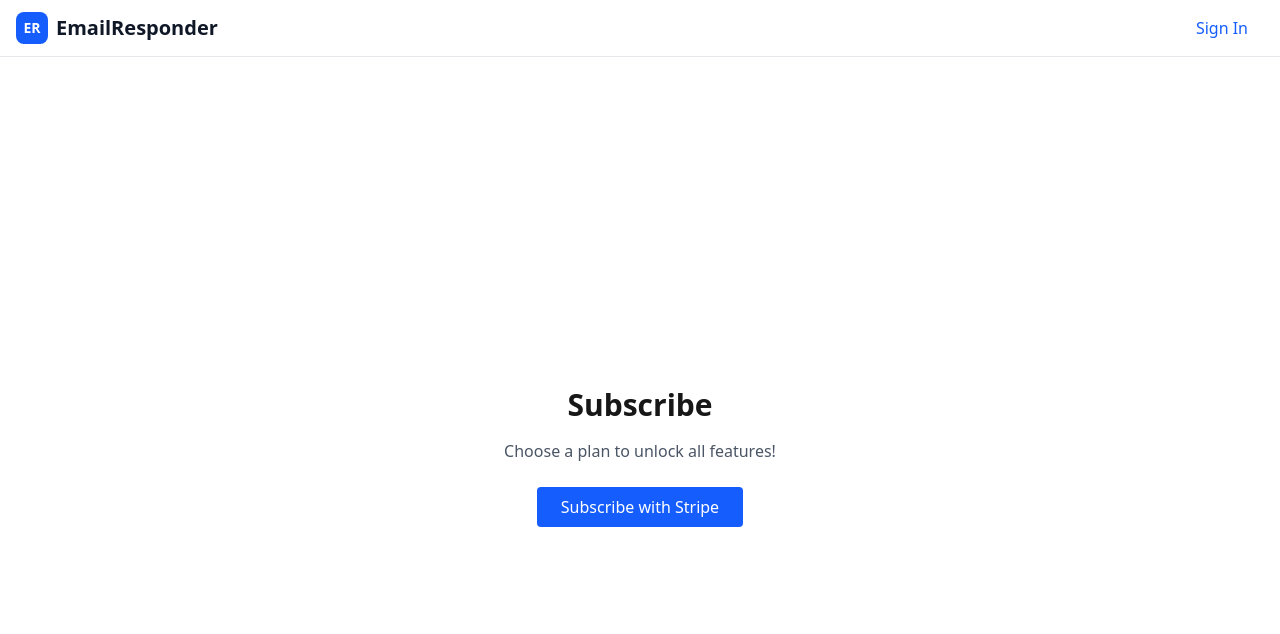
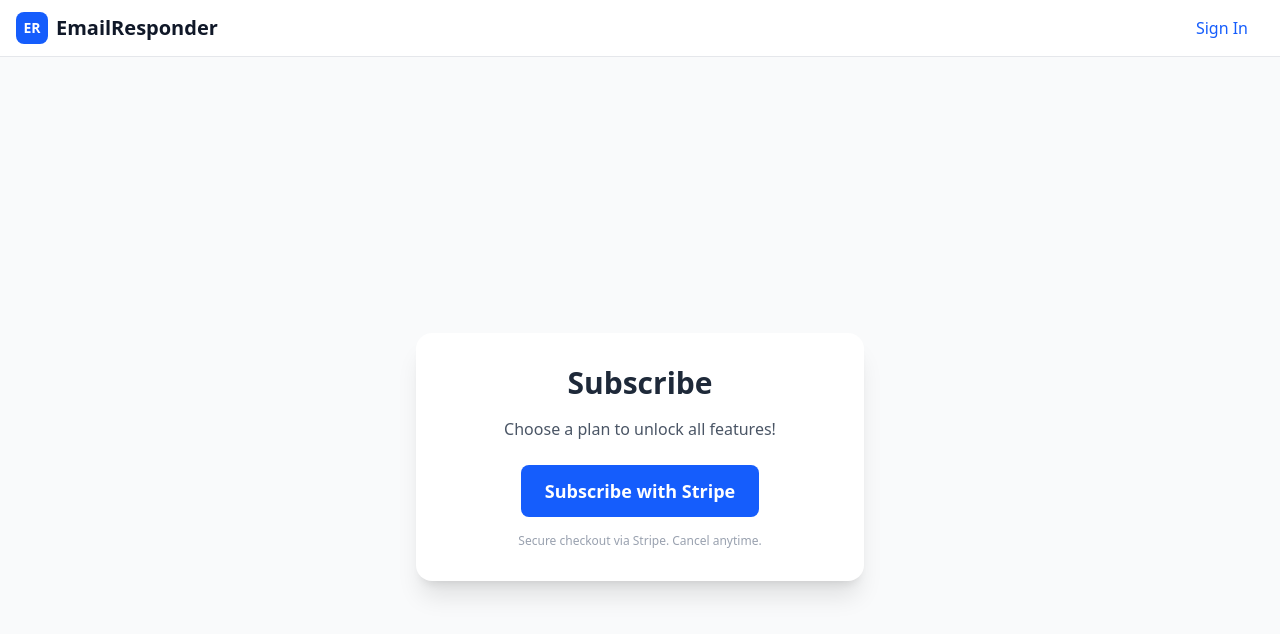
Before and after one commit to pdavit/emailresponder, a Next.js app: page /subscribe in a window 1280 px wide. Shown: the top 634 px of the page. Built offline with nearby package versions, Linux system fonts and the light colour scheme; no server answers.

Commit message:
🔥 Replace test-mode Stripe link with dynamic live checkout session for real subscriptions 💸

```diff
--- a/src/app/subscribe/page.tsx
+++ b/src/app/subscribe/page.tsx
@@ -7,22 +7,41 @@ export default function SubscribePage() {
   const router = useRouter();
   const [loading, setLoading] = useState(false);
 
-  const handleSubscribe = () => {
-  setLoading(true);
-  window.location.href = "https://buy.stripe.com/test_28E5kD6EFbEwgeA8ng2B201";
-};
+  const handleSubscribe = async () => {
+    setLoading(true);
+    try {
+      const res = await fetch("/api/create-checkout-session", {
+        method: "POST",
+      });
+
+      const data = await res.json();
+
+      if (data?.url) {
+        window.location.href = data.url; // ✅ Redirect to live Stripe Checkout session
+      } else {
+        alert("Something went wrong. No URL returned.");
+      }
+    } catch (error) {
+      console.error("Subscription error:", error);
+      alert("Checkout failed. See console for details.");
+    } finally {
+      setLoading(false);
+    }
+  };
+
   return (
-    <div className="min-h-screen flex items-center justify-center">
-      <div className="text-center">
-        <h1 className="text-3xl font-bold mb-4">Subscribe</h1>
+    <div className="min-h-screen flex items-center justify-center bg-gray-50 px-4">
+      <div className="text-center bg-white p-8 rounded-2xl shadow-xl max-w-md w-full">
+        <h1 className="text-3xl font-bold mb-4 text-gray-800">Subscribe</h1>
         <p className="text-gray-600 mb-6">Choose a plan to unlock all features!</p>
         <button
           onClick={handleSubscribe}
-          className="px-6 py-2 bg-blue-600 text-white rounded hover:bg-blue-700"
+          className="px-6 py-3 bg-blue-600 text-white rounded-lg text-lg font-semibold hover:bg-blue-700 transition disabled:opacity-50"
           disabled={loading}
         >
           {loading ? "Redirecting..." : "Subscribe with Stripe"}
         </button>
+        <p className="text-xs text-gray-400 mt-4">Secure checkout via Stripe. Cancel anytime.</p>
       </div>
     </div>
   );
```
